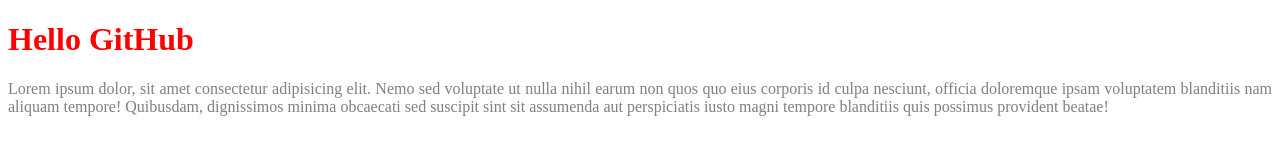
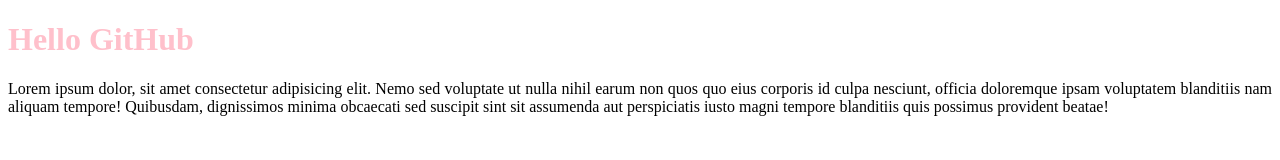
Before and after one commit to irinaaksenova1602/demo-repo, a plain HTML site: page index.html in a window 1280 px wide. Drawn offline with Linux system fonts and the light colour scheme.

Commit message:
fix color

```diff
--- a/assets/css/style.css
+++ b/assets/css/style.css
@@ -1,7 +1,7 @@
 h1 {
-  color: red;
+  color: pink;
 }
 p {
   text-align: justify;
-  color: gray;
+  color: black;
 }
```
